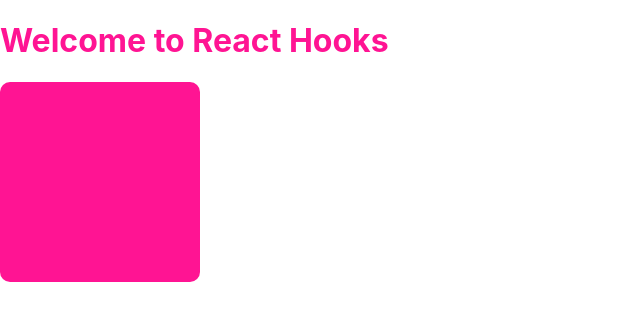
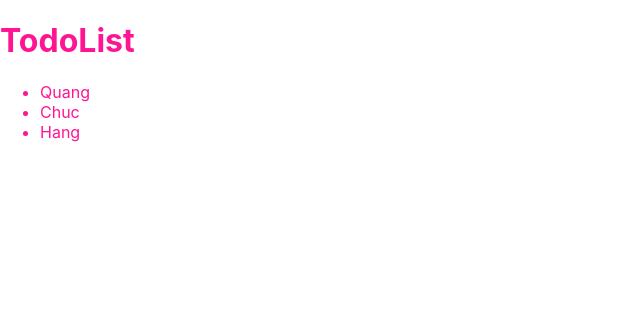
Before and after one commit to minhquang99/react-hooks, a React (Create React App) app: page / in a window 1280 px wide. Shown: the top 320 px of the page, without its empty margins (0-640 px from the left). Built offline with nearby package versions, Linux system fonts and the light colour scheme.

Commit message:
todoList

```diff
--- a/src/App.js
+++ b/src/App.js
@@ -1,15 +1,40 @@
 
 import './App.scss';
 import ColorBox from './components/ColorBox';
+import TodoList from './components/TodoList';
+import React, { useState } from "react";
 
 function App() {
+  // -------------ColorBox-------------------------
+  // return (
+  //   <div className="app">
+  //     <h1>Welcome to React Hooks</h1>
+
+  //     <ColorBox />
+  //   </div>
+  // );
+
+  const [todoList, setTodoList] = useState([
+    { id: 1, title: 'Quang'},
+    { id: 2, title: 'Chuc'},
+    { id: 3, title: 'Hang'}
+  ]);
+
+  function handleTodoClick(todo) {
+    const itemDel = todoList.findIndex(x => x.id === todo.id);
+    if (itemDel < 0) return;
+    const newTodoList = [...todoList];
+    newTodoList.splice(itemDel, 1);
+    setTodoList(newTodoList);
+  }
+
   return (
     <div className="app">
-      <h1>Welcome to React Hooks</h1>
+      <h1>TodoList</h1>
 
-      <ColorBox />
+      <TodoList todos={todoList} onTodoClick={handleTodoClick}/>
     </div>
-  );
+  )
 }
 
 export default App;
--- a/src/components/ColorBox/index.jsx
+++ b/src/components/ColorBox/index.jsx
@@ -1,5 +1,4 @@
 import React, { useState } from 'react';
-import PropTypes from 'prop-types';
 import './ColorBox.scss';
 
 ColorBox.propTypes = {
--- /dev/null
+++ b/src/components/TodoList/index.jsx
@@ -0,0 +1,38 @@
+import React from 'react';
+import PropTypes from 'prop-types';
+
+TodoList.propTypes = {
+    todos: PropTypes.array,
+    onTodoClick: PropTypes.func,
+};
+
+TodoList.defaultProps = {
+    todos: [],
+    onTodoClick: null
+
+}
+
+function TodoList(props) {
+    const { todos, onTodoClick } = props;
+
+    function handleClick(todo) {
+        if (onTodoClick) {
+            onTodoClick(todo);
+        }
+    }
+
+    return (
+        <ul className="todo-list">
+            {todos.map(todo => (
+                <li
+                    key={todo.id}
+                    onClick={() => handleClick(todo)}
+                >
+                    {todo.title}
+                </li>
+            ))}
+        </ul>
+    );
+}
+
+export default TodoList;
```
